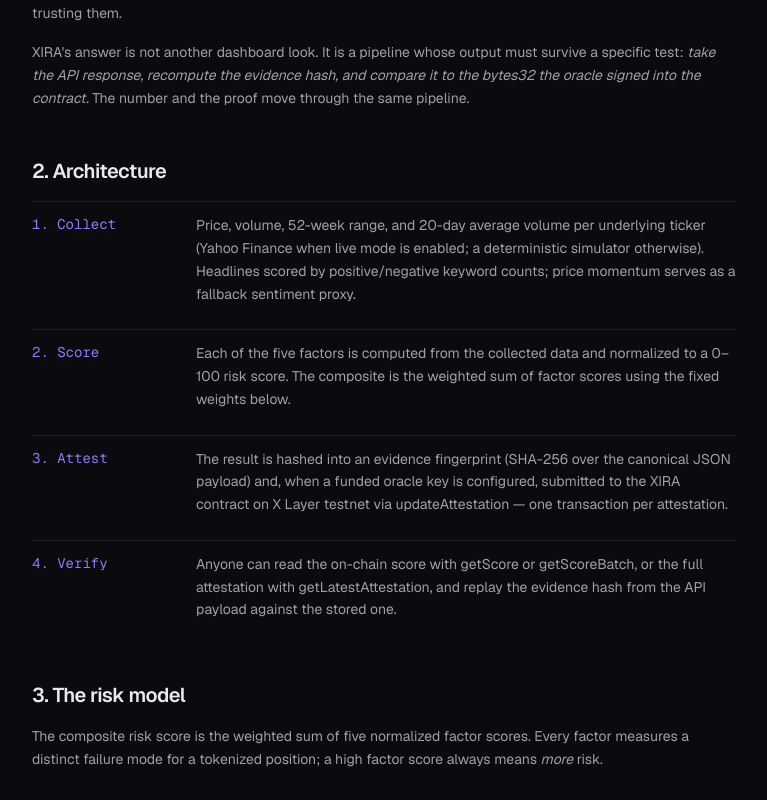
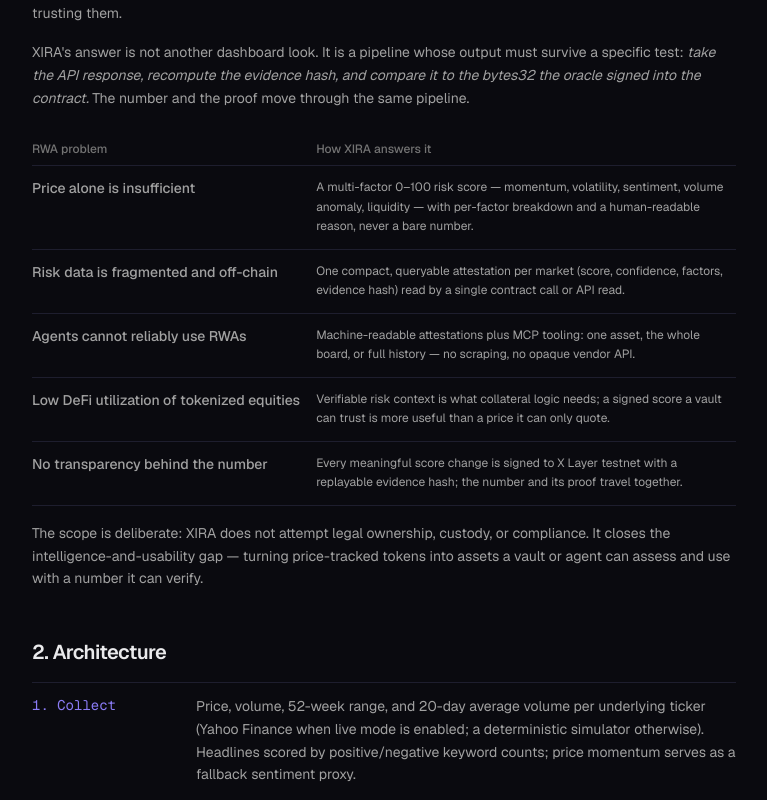
Before and after one commit to Kohap/xira, a Next.js app in the folder frontend/: page /xira/whitepaper in a window 1280 px wide. Shown: the part 520-1320 px from the top of the page, without its empty margins (256-1023 px from the left). Built offline with nearby package versions, Linux system fonts and the light colour scheme.

Commit message:
feat(landing+whitepaper): RWA problem/answer framing, HHI roadmap item

```diff
--- a/frontend/app/page.tsx
+++ b/frontend/app/page.tsx
@@ -66,6 +66,29 @@
   "xira_get_attestation_history",
 ];
 
+const RWA_GAPS = [
+  {
+    problem: "Price isn't risk",
+    answer:
+      "A 0–100 score built from momentum, volatility, sentiment, volume, and liquidity — with a readable reason, so the number explains itself.",
+  },
+  {
+    problem: "Risk data is fragmented",
+    answer:
+      "One compact attestation per market — score, factors, evidence hash — queryable by contract or agent, no scraping.",
+  },
+  {
+    problem: "Dashboards ignore agents",
+    answer:
+      "The same records feed MCP tooling: one asset, the whole board, or full history in a machine-readable shape.",
+  },
+  {
+    problem: "Off-chain claims need proof",
+    answer:
+      "Every meaningful score change is signed to X Layer testnet as a transaction anyone can replay against the model.",
+  },
+];
+
 export default function LandingPage() {
   return (
     <>
@@ -113,6 +136,30 @@
             <div>
               <LiveBars />
             </div>
+          </div>
+        </div>
+      </section>
+
+      <section className="border-t border-[var(--card-border)] bg-black/20">
+        <div className="max-w-7xl mx-auto px-4 sm:px-6 lg:px-8 py-12 sm:py-16">
+          <Reveal>
+            <h2 className="text-xl sm:text-2xl font-bold tracking-tight text-balance">
+              Why the risk number belongs on-chain.
+            </h2>
+          </Reveal>
+          <div className="mt-8 grid sm:grid-cols-2 gap-x-10 gap-y-8">
+            {RWA_GAPS.map((g, i) => (
+              <Reveal key={g.problem} delay={Math.min(i * 60, 180)}>
+                <div>
+                  <div className="text-[11px] font-mono text-neutral-500">
+                    {g.problem}
+                  </div>
+                  <p className="mt-1.5 text-sm text-neutral-300 leading-relaxed">
+                    {g.answer}
+                  </p>
+                </div>
+              </Reveal>
+            ))}
           </div>
         </div>
       </section>
--- a/frontend/app/whitepaper/page.tsx
+++ b/frontend/app/whitepaper/page.tsx
@@ -116,11 +116,35 @@
   "Attestations on X Layer testnet are non-final by design; a mainnet deployment would require re-scoping the oracle key custody and gas model.",
 ];
 
+const RWA_GAPS: { gap: string; answer: string }[] = [
+  {
+    gap: "Price alone is insufficient",
+    answer: "A multi-factor 0–100 risk score — momentum, volatility, sentiment, volume anomaly, liquidity — with per-factor breakdown and a human-readable reason, never a bare number.",
+  },
+  {
+    gap: "Risk data is fragmented and off-chain",
+    answer: "One compact, queryable attestation per market (score, confidence, factors, evidence hash) read by a single contract call or API read.",
+  },
+  {
+    gap: "Agents cannot reliably use RWAs",
+    answer: "Machine-readable attestations plus MCP tooling: one asset, the whole board, or full history — no scraping, no opaque vendor API.",
+  },
+  {
+    gap: "Low DeFi utilization of tokenized equities",
+    answer: "Verifiable risk context is what collateral logic needs; a signed score a vault can trust is more useful than a price it can only quote.",
+  },
+  {
+    gap: "No transparency behind the number",
+    answer: "Every meaningful score change is signed to X Layer testnet with a replayable evidence hash; the number and its proof travel together.",
+  },
+];
+
 const ROADMAP = [
   "Include modelVersion and anomaly in the hashed evidence payload, and add a public verify() that recomputes and compares the fingerprint on-chain.",
   "Per-asset on-chain ring history (a bounded rolling window of attestations per token) and a merkle root for the full market snapshot.",
   "Backtest harness: replay the factor model over historical data and publish its calibration statistics as part of each attestation.",
   "Staked oracle + challenge window: a watcher can submit a corrected evidence hash; slashing mechanics only on mainnet.",
+  "Holder-concentration factor: an on-chain HHI over holder balances per xStock to catch crowded, fragile positions that price data alone misses.",
 ];
 
 export default function WhitepaperPage() {
@@ -174,6 +198,30 @@
             recompute the evidence hash, and compare it to the bytes32 the
             oracle signed into the contract.</em> The number and the proof move
             through the same pipeline.
+          </p>
+          <div className="mt-6 overflow-x-auto">
+            <table className="w-full text-sm border-collapse">
+              <thead>
+                <tr className="text-left text-neutral-500 text-xs border-b border-[var(--card-border)]">
+                  <th scope="col" className="py-2 pr-4 font-medium">RWA problem</th>
+                  <th scope="col" className="py-2 font-medium">How XIRA answers it</th>
+                </tr>
+              </thead>
+              <tbody>
+                {RWA_GAPS.map((r) => (
+                  <tr key={r.gap} className="border-b border-[var(--card-border)] align-top">
+                    <td className="py-3 pr-4 font-medium whitespace-nowrap">{r.gap}</td>
+                    <td className="py-3 text-xs text-neutral-400 leading-relaxed">{r.answer}</td>
+                  </tr>
+                ))}
+              </tbody>
+            </table>
+          </div>
+          <p>
+            The scope is deliberate: XIRA does not attempt legal ownership,
+            custody, or compliance. It closes the intelligence-and-usability
+            gap — turning price-tracked tokens into assets a vault or agent can
+            assess and use with a number it can verify.
           </p>
         </div>
       </section>
```
